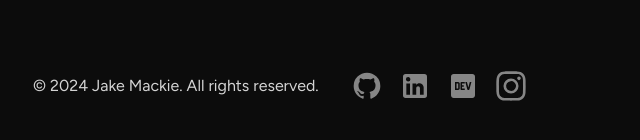
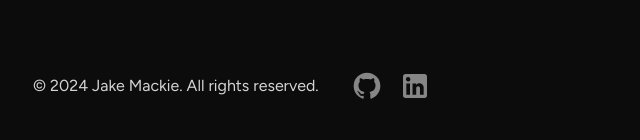
Before and after one commit to jakemackie/portfolio, a Next.js app: page /showcase in a window 1280 px wide. Shown: the part 2829-2969 px from the top of the page, without its empty margins (319-959 px from the left). Built offline with nearby package versions, Linux system fonts and the light colour scheme.

Commit message:
feat: Remove some social links

```diff
--- a/app/components/footer.tsx
+++ b/app/components/footer.tsx
@@ -2,8 +2,6 @@ import Link from "next/link";
 import Image from "next/image";
 import Github from "../../public/icons/github.svg";
 import LinkedIn from "../../public/icons/linkedin.svg";
-import Devto from "../../public/icons/devto.svg";
-import Instagram from "../../public/icons/instagram.svg";
 
 export default function Footer() {
   return (
@@ -43,38 +41,6 @@ export default function Footer() {
             className="opacity-50 hover:opacity-100 duration-300 ease-in-out"
           />
         </Link>
-
-        <Link
-          aria-label="Dev.to"
-          href="https://dev.to/jakemackie"
-          target="_blank"
-          rel="noopener noreferrer"
-          className="outline-2 outline-transparent focus:outline-blue-500"
-        >
-          <Image
-            src={Devto}
-            alt="Dev.to"
-            width={32}
-            height={32}
-            className="opacity-50 hover:opacity-100 duration-300 ease-in-out"
-          />
-        </Link>
-
-        <Link
-          aria-label="Instagram"
-          href="https://www.instagram.com/jakemackiee/"
-          target="_blank"
-          rel="noopener noreferrer"
-          className="outline-2 outline-transparent focus:outline-blue-500"
-        >
-          <Image
-            src={Instagram}
-            alt="Instagram"
-            width={32}
-            height={32}
-            className="opacity-50 hover:opacity-100 duration-300 ease-in-out"
-          />
-        </Link>
       </div>
     </footer>
   );
```
Also changed, not shown: public/icons/devto.svg (deleted), public/icons/instagram.svg (deleted).
